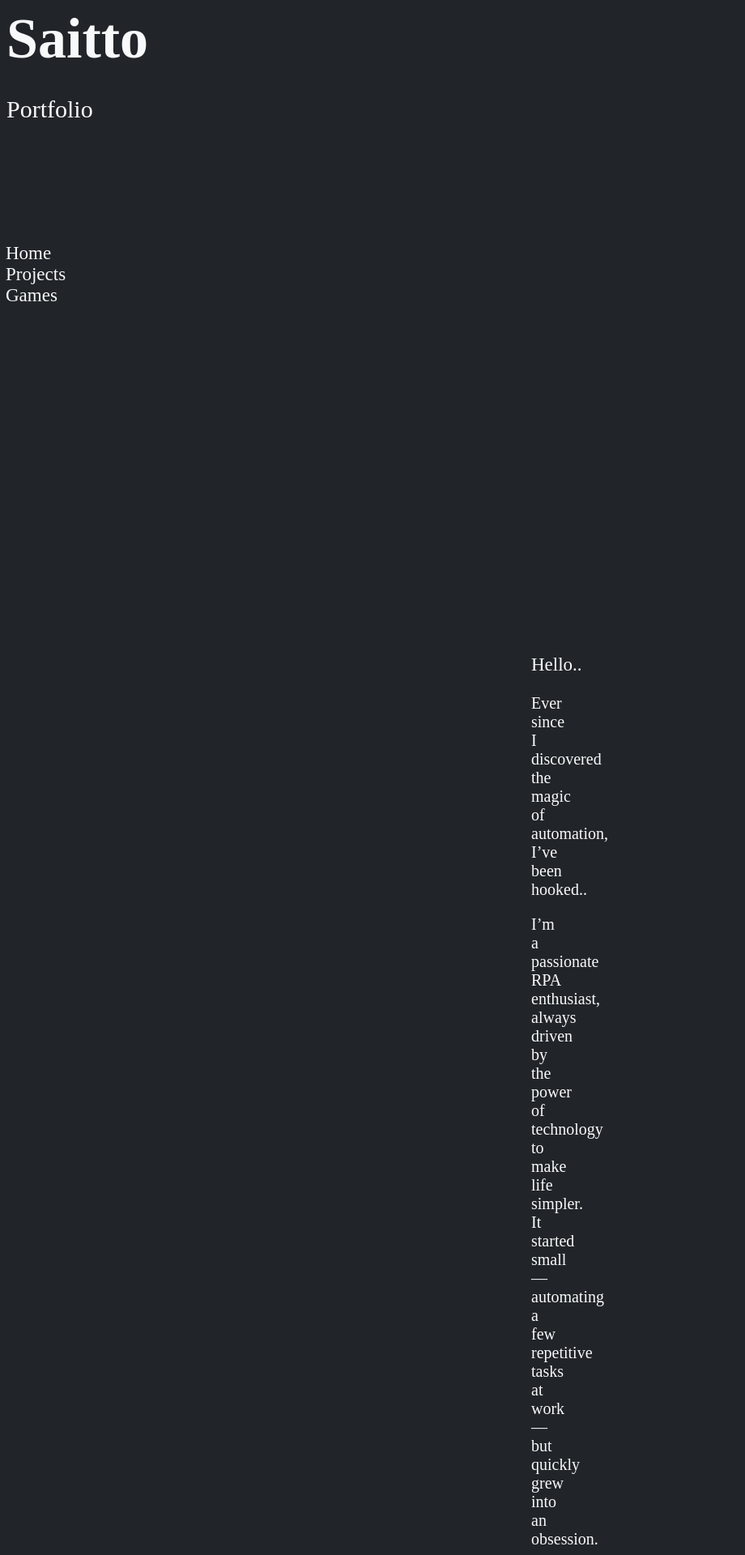
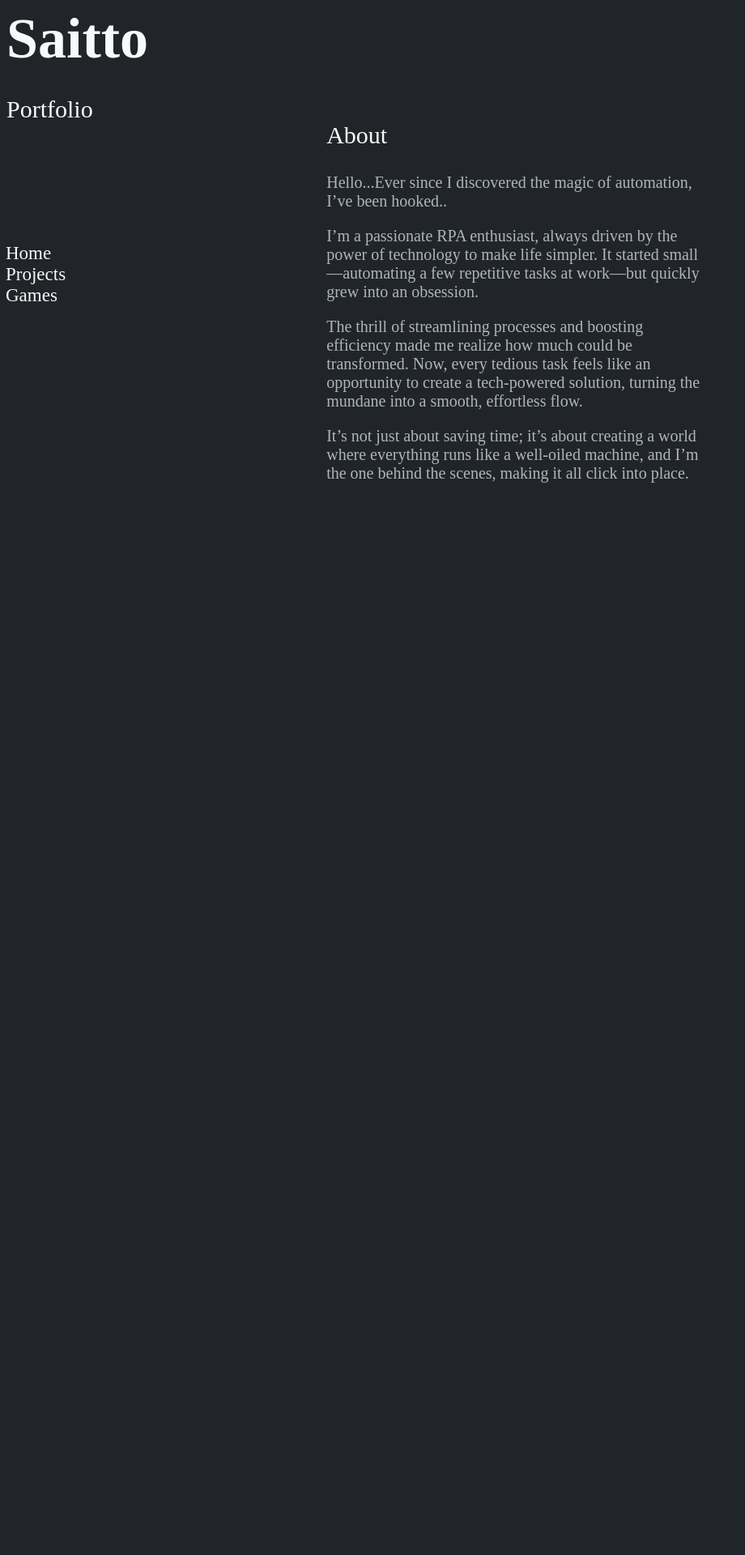
Before and after one commit to SaittoXV/Flask-Website, a Flask app: page / in a window 1280 px wide. Shown: the top 1920 px of the page at 81% size, without its empty margins (0-920 px from the left). After the commit the page ends 596 px from the top, so only its background shows below. Run offline with Flask 3, Linux system fonts and the light colour scheme.

Commit message:
Update Code: 1. base.html 2. index.html

```diff
--- a/templates/base.html
+++ b/templates/base.html
@@ -16,10 +16,11 @@
       font-family:Times New Roman;
     }
     .bodyWebsite{
-      margin-left: 200px;
-      margin: 50%;
+      margin-left: 30%;
+      margin-right: 30%;
+      height: 1000px;
       padding: 1px 16px;
-      height: 1000px;
+      margin-top: -5%;
     }
     body {
         font-family: Times New Roman;
@@ -30,8 +31,8 @@
     {% block head %} {% endblock %}
 </head>
 <body>
-    <b style= "font-size:70px;">Saitto</b>
-    <p style= "font-size:30px;">Portfolio</p>
+    <b style= "font-size:70px; display: block;">Saitto</b>
+    <p style= "font-size:30px; display: inline-block;">Portfolio</p>
 
     <div class="sidebar">
         <a href="https://testedjourneys.pythonanywhere.com/" style = "color:#F8F9FA; text-decoration: none;">Home</a>
--- a/templates/index.html
+++ b/templates/index.html
@@ -9,10 +9,10 @@
 
 {% block body %}
     <div class="bodyWebsite">
-        <p style="font-size:23px;">Hello..</p>
-        <p style="font-size:20px;">Ever since I discovered the magic of automation, I’ve been hooked..</p>
-        <p style="font-size:20px;">I’m a passionate RPA enthusiast, always driven by the power of technology to make life simpler. It started small—automating a few repetitive tasks at work—but quickly grew into an obsession.</p>
-        <p style="font-size:20px;">The thrill of streamlining processes and boosting efficiency made me realize how much could be transformed. Now, every tedious task feels like an opportunity to create a tech-powered solution, turning the mundane into a smooth, effortless flow.</p>
-        <p style="font-size:20px;"> It’s not just about saving time; it’s about creating a world where everything runs like a well-oiled machine, and I’m the one behind the scenes, making it all click into place.</p>
+        <p style="font-size:30px;">About</p>
+        <p style="font-size:20px; color: #ADB5BD;">Hello...Ever since I discovered the magic of automation, I’ve been hooked..</p>
+        <p style="font-size:20px; color: #ADB5BD;">I’m a passionate RPA enthusiast, always driven by the power of technology to make life simpler. It started small—automating a few repetitive tasks at work—but quickly grew into an obsession.</p>
+        <p style="font-size:20px; color: #ADB5BD;">The thrill of streamlining processes and boosting efficiency made me realize how much could be transformed. Now, every tedious task feels like an opportunity to create a tech-powered solution, turning the mundane into a smooth, effortless flow.</p>
+        <p style="font-size:20px; color: #ADB5BD;">It’s not just about saving time; it’s about creating a world where everything runs like a well-oiled machine, and I’m the one behind the scenes, making it all click into place.</p>
     </div>
 {% endblock %}
```
